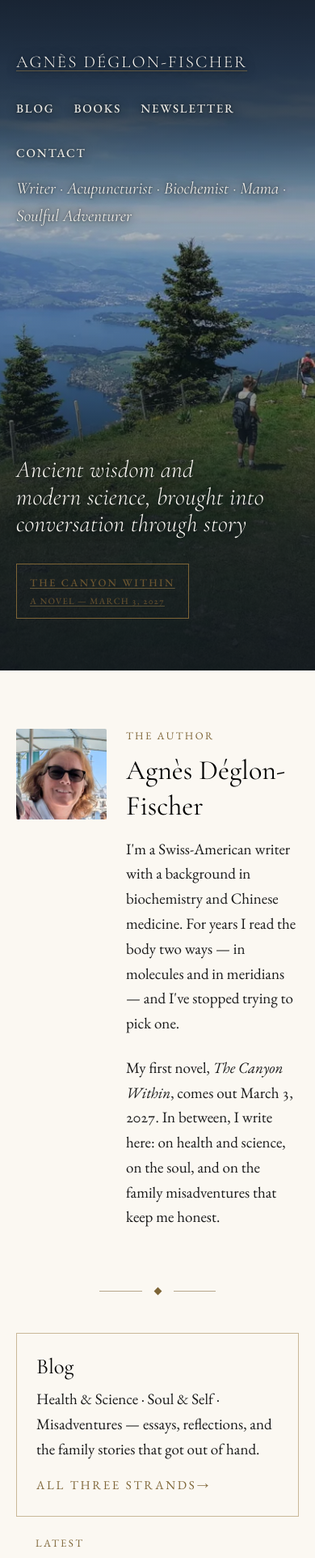
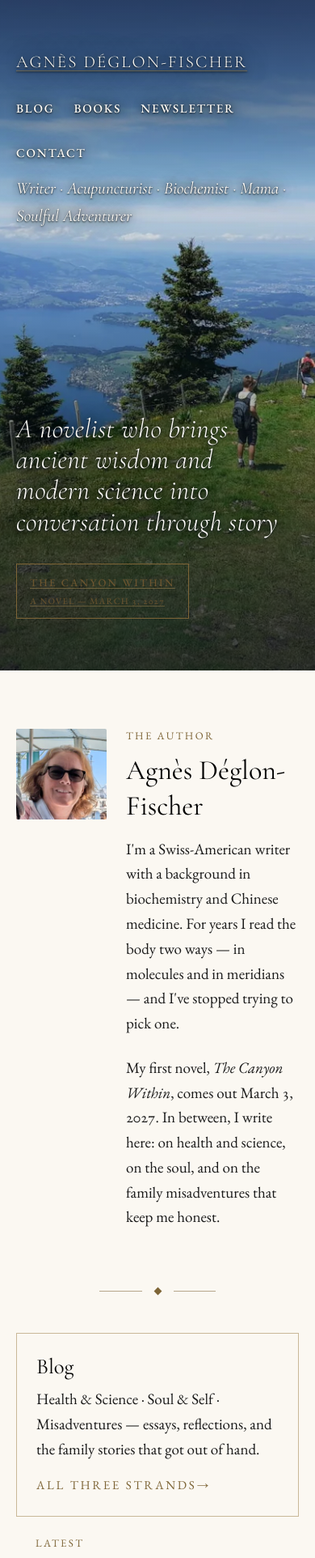
Before and after one commit to adeglon/adeglon.github.io, a Jekyll site: the page built from docs/index.html, in a window 390 px wide, cut to the strip 0-1924 px from the top of the page. Shown: the whole strip at 81% size. Built offline with Jekyll 4.4.1, drawn with Linux system fonts in a browser that asks for light colours; a script that is not in the unit is left out.

Commit message:
Lighter photograph, bigger headline, contrast moved onto the letters
The bands were doing all the work and the picture had gone to dusk. Both are
cut back hard - 0.62 and 0.78 at their peaks instead of 0.88 and 0.95 - and
the photograph gets a touch of its own saturation back.

The contrast that is lost there moves onto the type, where it belongs: three
text shadows at three radii - a tight one that gives every stroke a hard edge,
a middle one that fills the counters, a wide soft one that darkens a hand's
breadth of photograph around the words and nothing else. Letters carry their
own ground with them instead of asking the whole frame to go dark.

The claim goes back to Agnes' full line - A novelist who brings ancient wisdom
and modern science into conversation through story - at the size the original
hero title had. It names what she is in the first three words, which the
shortened version dropped, and on a page whose job is to introduce a writer
that is the part that cannot go.

Co-Authored-By: Claude Opus 5 <noreply@anthropic.com>
Claude-Session: https://claude.ai/code/session_01CXLAusaY8sc4P4TTBSZq1C

```diff
--- a/docs/assets/css/components.css
+++ b/docs/assets/css/components.css
@@ -451,24 +451,29 @@
   inset: 0;
   z-index: 1;
   pointer-events: none;
-  /* Measured against where the type actually lands, not guessed: the
-     masthead sits in the top 12% and the claim in the bottom 40%, so both
-     bands have to still be carrying real black at those depths. */
+  /* LIGHTENED 2026-09-02. The bands were doing all the work and the picture
+     had gone to dusk. The contrast moves off the photograph and onto the
+     letters instead - see the halo on .hero__title below, which darkens only
+     the few pixels around each glyph rather than the whole frame. The bands
+     stay, but as a lean rather than a curtain. */
   background:
     /* the masthead's band */
     linear-gradient(to bottom,
-      rgba(17, 24, 30, 0.88) 0%,
-      rgba(17, 24, 30, 0.70) 18%,
-      rgba(17, 24, 30, 0.36) 30%,
-      rgba(17, 24, 30, 0) 50%),
-    /* the claim's band - deeper and taller, because grass is not sky */
+      rgba(17, 24, 30, 0.62) 0%,
+      rgba(17, 24, 30, 0.40) 16%,
+      rgba(17, 24, 30, 0.16) 28%,
+      rgba(17, 24, 30, 0) 44%),
+    /* the claim's band - a little deeper, because grass is not sky */
     linear-gradient(to top,
-      rgba(17, 24, 30, 0.95) 0%,
-      rgba(17, 24, 30, 0.86) 20%,
-      rgba(17, 24, 30, 0.62) 34%,
-      rgba(17, 24, 30, 0.30) 48%,
-      rgba(17, 24, 30, 0) 66%);
-}
+      rgba(17, 24, 30, 0.78) 0%,
+      rgba(17, 24, 30, 0.60) 20%,
+      rgba(17, 24, 30, 0.38) 36%,
+      rgba(17, 24, 30, 0.16) 52%,
+      rgba(17, 24, 30, 0) 68%);
+}
+/* Its own colour, very slightly forward. Nothing is filtering the photograph
+   down any more, so it can carry the daylight it was shot in. */
+.hero--full .hero__media { filter: saturate(1.06) contrast(1.02); }
 .hero--full .hero__body {
   position: relative;
   z-index: 2;
@@ -477,17 +482,27 @@
      in the same 35px of the same corner. */
   padding-block: calc(var(--sp-4) + 2.75rem) var(--sp-8);
 }
-/* Full contrast type. The shadow is a soft halo rather than a drop shadow -
-   there to survive a pale evening in the photograph, not to be seen. */
+/* THE HALO IS WHERE THE CONTRAST LIVES. Three shadows at three radii: a tight
+   one that gives every stroke a hard edge, a middle one that fills the
+   counters, and a wide soft one that darkens a hand's breadth of photograph
+   around the words and nothing else. This is what lets the picture stay bright
+   - the letters carry their own ground with them instead of asking the whole
+   frame to go dark. */
 .hero--full .wordmark,
 .hero--full .hero__title {
-  color: var(--c-shell);
-  text-shadow: 0 1px 14px rgba(17, 24, 30, 0.85), 0 0 3px rgba(17, 24, 30, 0.6);
+  color: #FFFDF8;
+  text-shadow:
+    0 1px 2px rgba(17, 24, 30, 0.95),
+    0 0 10px rgba(17, 24, 30, 0.85),
+    0 0 34px rgba(17, 24, 30, 0.7);
 }
 .hero--full .hero__tagline,
 .hero--full .site-nav a {
-  color: rgba(251, 248, 242, 0.92);
-  text-shadow: 0 1px 12px rgba(17, 24, 30, 0.9), 0 0 3px rgba(17, 24, 30, 0.7);
+  color: #FFFDF8;
+  text-shadow:
+    0 1px 2px rgba(17, 24, 30, 0.95),
+    0 0 9px rgba(17, 24, 30, 0.9),
+    0 0 24px rgba(17, 24, 30, 0.7);
 }
 .hero--full .site-nav a:hover,
 .hero--full .site-nav a[aria-current="page"] {
@@ -499,11 +514,13 @@
   letter-spacing: 0.01em;
   line-height: 1.14;
   font-style: italic;
-  font-size: clamp(1.85rem, 1.05rem + 2.5vw, 3.5rem);
+  /* BIG - the size the original hero title had, because this is the headline
+     of the page and it was reading as a caption. */
+  font-size: clamp(2.1rem, 1.15rem + 3.1vw, 3.9rem);
   /* A measure in rem, never in ch: ch is the width of the digit zero and this
      display italic has an unusually narrow one, so a ch number renders about a
      third of the width it looks like it should. */
-  max-width: 34rem;
+  max-width: 46rem;
   margin: 0;
 }
 .hero--full .hero__note { margin-top: var(--sp-6); }
@@ -524,7 +541,7 @@
 /* min-height is a floor, so on a short laptop window the type grew through it
    and took the fold with it. Everything steps down together. */
 @media (max-height: 46rem) {
-  .hero--full .hero__title--claim { font-size: clamp(1.45rem, 1rem + 1.5vw, 2.1rem); }
+  .hero--full .hero__title--claim { font-size: clamp(1.55rem, 1rem + 1.9vw, 2.5rem); }
   .hero--full .hero__body { padding-block: calc(var(--sp-3) + 2.6rem) var(--sp-6); }
   .hero--full .hero__note { margin-top: var(--sp-5); }
   .hero--full .hero__tagline { font-size: var(--fs-base); }
--- a/docs/index.html
+++ b/docs/index.html
@@ -68,13 +68,13 @@ og_image: /assets/hero/hero-ridge-og-1200.jpg
 
     <div class="page hero__claim">
       {%- comment %}
-        Shortened 2026-09-02. It used to open "The novelist who brings..." -
-        fourteen words that spent the first three saying what she is before
-        saying anything. This is the same claim with the throat-clearing gone,
-        and it fits on two lines at poster size.
+        Agnès' line, restored in full 2026-09-02 after a shortened version
+        was tried and rejected. It names what she IS in the first three words,
+        which the short version dropped - and on a page whose whole job is to
+        introduce a writer, that is the part that cannot go.
       {%- endcomment %}
-      <h1 class="hero__title hero__title--claim">Ancient wisdom and modern
-        science, brought into conversation through story</h1>
+      <h1 class="hero__title hero__title--claim">A novelist who brings ancient
+        wisdom and modern science into conversation through story</h1>
       {%- comment %}
         The launch, read from _data/books.yml - one date on the whole site,
         and it removes itself after publication.
```
